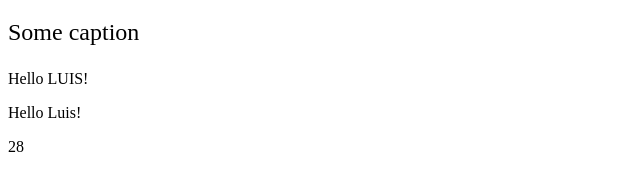
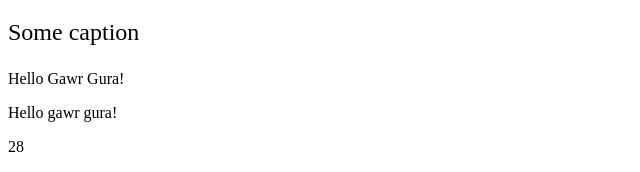
Before and after one commit to Combatd/basicsZTM, an Angular app: page / in a window 1280 px wide. Shown: the part 240-412 px from the top of the page, without its empty margins (0-640 px from the left). Built offline with nearby package versions, Linux system fonts and the light colour scheme.

Commit message:
Use titlecase pipe for App Component

```diff
--- a/src/app/app.component.html
+++ b/src/app/app.component.html
@@ -4,6 +4,6 @@
   <p>Some caption</p>
 </app-post>
 
-<p>Hello {{ name.toUpperCase() }}!</p>
+<p>Hello {{ name | titlecase }}!</p>
 <p>Hello {{ getName() }}!</p>
 <p>{{ 15 + 13 }}</p>
--- a/src/app/app.component.ts
+++ b/src/app/app.component.ts
@@ -23,7 +23,7 @@
   // styles: ['']
 })
 export class AppComponent {
-  name = 'Luis';
+  name = 'gawr gura';
   imgURL = 'https://th.bing.com/th/id/R.ab6179ffc7d3df06f5ae73129339b2fb?rik=Db8oS4YnzPSiKQ&pid=ImgRaw&r=0'
 
   getName() {
```
